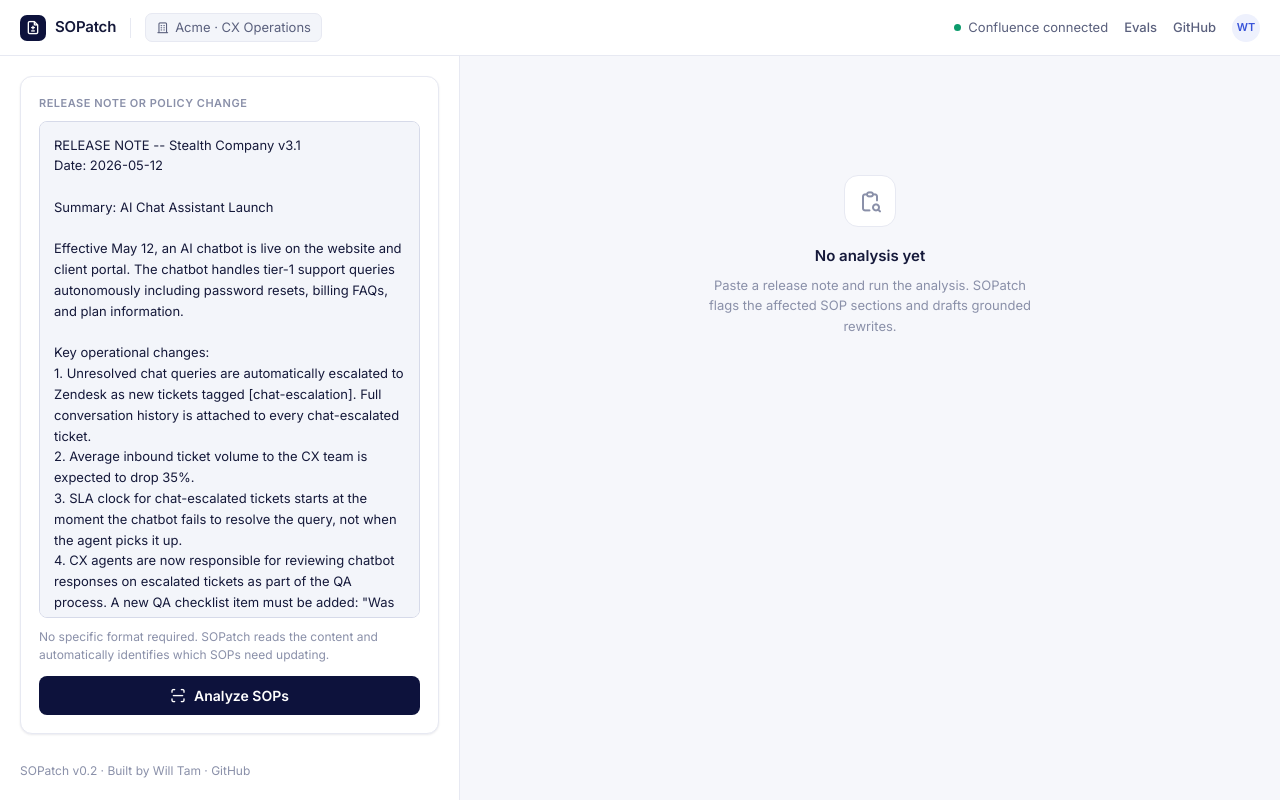
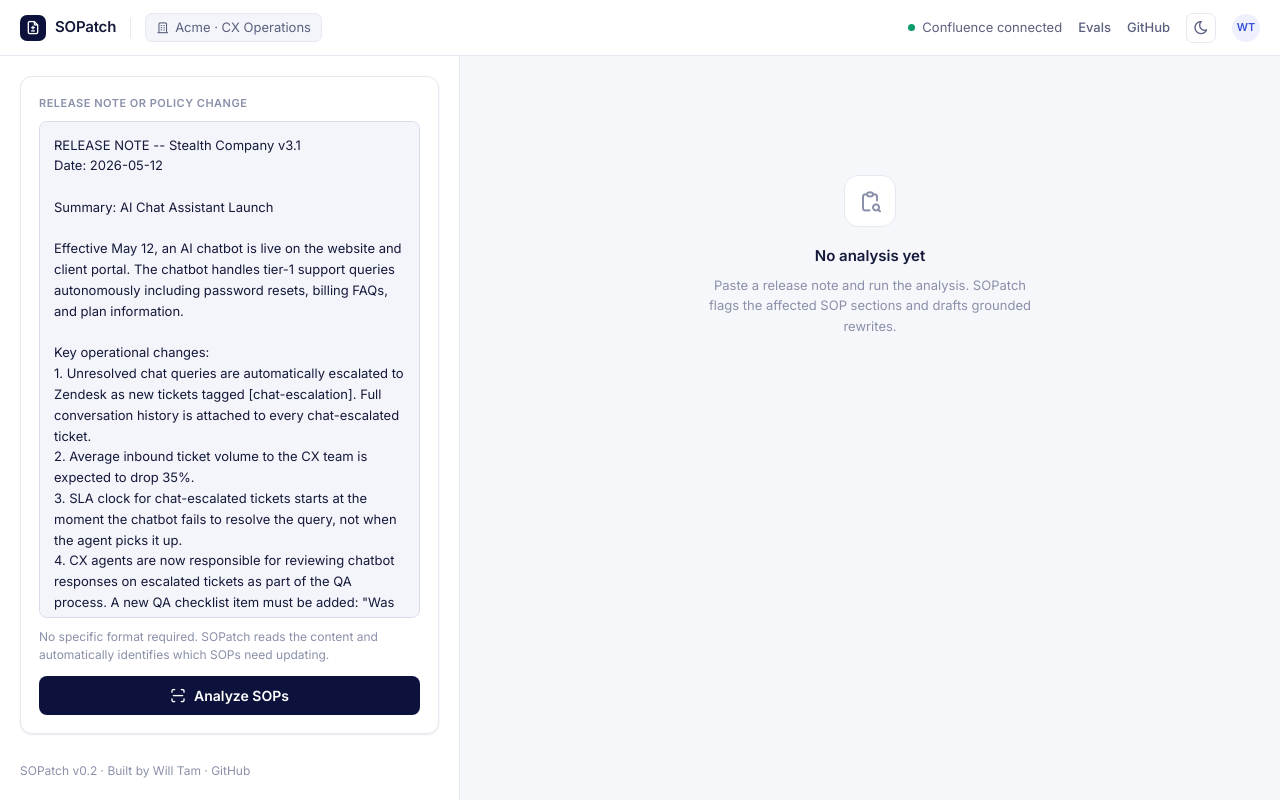
Before and after one commit to willtam65/SOPatch, a Flask app: page / in a window 1280 px wide. Run offline with Flask 3, Linux system fonts and the light colour scheme; some libraries are stand-ins or nearby versions.

Commit message:
Add a light/dark theme toggle in the top bar
Dark mode previously only followed the OS prefers-color-scheme with no way to
override it in-app. Switch dark mode to a data-theme attribute, add a sun/moon
toggle in the top bar that flips and persists the choice to localStorage, and
set the initial theme in a head script (from storage, falling back to the system
preference) to avoid a flash on load.

Co-Authored-By: Claude Opus 4.8 <noreply@anthropic.com>

```diff
--- a/static/style.css
+++ b/static/style.css
@@ -125,6 +125,15 @@ input:focus-visible, [contenteditable="true"]:focus-visible {
   display: flex; align-items: center; justify-content: center;
   font-size: 11px; font-weight: 600;
 }
+
+.icon-btn {
+  width: 30px; height: 30px; border-radius: 7px;
+  border: 1px solid var(--border); background: var(--surface);
+  color: var(--text-2); cursor: pointer;
+  display: inline-flex; align-items: center; justify-content: center;
+  font-size: 16px; transition: background 0.15s, color 0.15s;
+}
+.icon-btn:hover { background: var(--surface-2); color: var(--text); }
 
 /* ── Demo banner ── */
 .demo-banner {
@@ -509,9 +518,8 @@ input:focus-visible, [contenteditable="true"]:focus-visible {
   .impact-metrics { grid-template-columns: repeat(2, 1fr); }
 }
 
-/* ── Dark mode ── */
-@media (prefers-color-scheme: dark) {
-  :root {
+/* ── Dark mode (toggled via data-theme on the root element) ── */
+:root[data-theme="dark"] {
   --brand: #5a6bf2; --brand-700: #6e7df6;
   --accent: #8d9bff; --accent-bg: #232a4d;
   --bg: #0d0f17; --surface: #161a26; --surface-2: #1d2230;
@@ -522,4 +530,3 @@ input:focus-visible, [contenteditable="true"]:focus-visible {
   --warn-bg: #2a2412; --warn-text: #dcb05f; --warn-border: #463c1c;
   --shadow: 0 1px 2px rgba(0,0,0,0.4), 0 1px 3px rgba(0,0,0,0.25);
 }
-}
--- a/templates/index.html
+++ b/templates/index.html
@@ -7,6 +7,15 @@
   <link href="https://fonts.googleapis.com/css2?family=Inter:wght@400;500;600&family=DM+Mono&display=swap" rel="stylesheet"/>
   <link rel="stylesheet" href="https://cdn.jsdelivr.net/npm/@tabler/icons-webfont@3.3.0/dist/tabler-icons.min.css"/>
   <link rel="stylesheet" href="/static/style.css"/>
+  <script>
+    (function () {
+      try {
+        var t = localStorage.getItem('sopatch-theme');
+        if (!t) t = matchMedia('(prefers-color-scheme: dark)').matches ? 'dark' : 'light';
+        document.documentElement.dataset.theme = t;
+      } catch (e) {}
+    })();
+  </script>
 </head>
 <body>
 
@@ -24,6 +33,7 @@
       <a href="https://github.com/willtam65/SOPatch/tree/main/evals" target="_blank" rel="noopener">Evals</a>
       <a href="https://github.com/willtam65/SOPatch" target="_blank" rel="noopener">GitHub</a>
     </nav>
+    <button class="icon-btn" id="theme-toggle" onclick="toggleTheme()" aria-label="Toggle light or dark theme"><i class="ti ti-moon" aria-hidden="true"></i></button>
     <span class="avatar">WT</span>
   </div>
 </div>
@@ -95,6 +105,19 @@
   // Store analysis results globally so push buttons can access them by index
   let analysisResults = [];
   let currentReleaseNote = '';
+
+  // ── Theme toggle (overrides the system preference, remembered in localStorage) ──
+  function syncThemeIcon() {
+    const icon = document.querySelector('#theme-toggle i');
+    if (icon) icon.className = document.documentElement.dataset.theme === 'dark' ? 'ti ti-sun' : 'ti ti-moon';
+  }
+  function toggleTheme() {
+    const next = document.documentElement.dataset.theme === 'dark' ? 'light' : 'dark';
+    document.documentElement.dataset.theme = next;
+    try { localStorage.setItem('sopatch-theme', next); } catch (e) {}
+    syncThemeIcon();
+  }
+  syncThemeIcon();
 
   async function runAnalysis() {
     const releaseNote = document.getElementById('release-note').value.trim();
```
Lines whose indentation alone changed are shown as unchanged.
